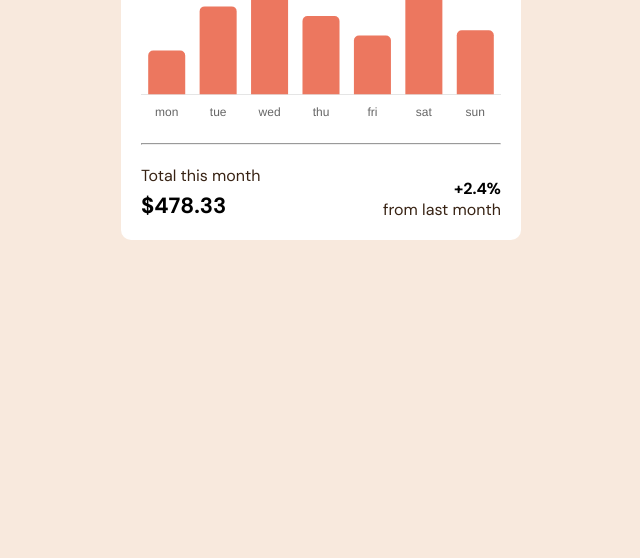
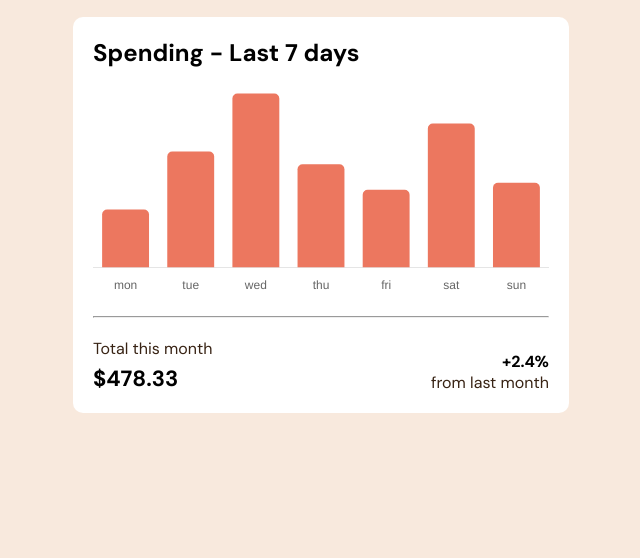
Before and after one commit to yosbergc/json-expenses-chart-component, a plain HTML site: page index.html in a window 1280 px wide. Shown: the part 242-800 px from the top of the page, without its empty margins (319-959 px from the left). Drawn offline with nearby package versions, Linux system fonts and the light colour scheme.

Commit message:
Few tweaks

```diff
--- a/style.css
+++ b/style.css
@@ -7,7 +7,7 @@
 main {
     display: flex;
     flex-direction: column;
-    justify-content: start;
+    justify-content: center;
     align-items: center;
     min-height: 100vh;
     background-color: hsl(27, 66%, 92%);
@@ -68,3 +68,9 @@ main {
     font-weight: 400;
     color: hsl(25, 47%, 15%);
 }
+@media (min-width: 1280px) {
+    .header, .chart-container {
+        max-width: none;
+        width: 40%;
+    }
+}
```
